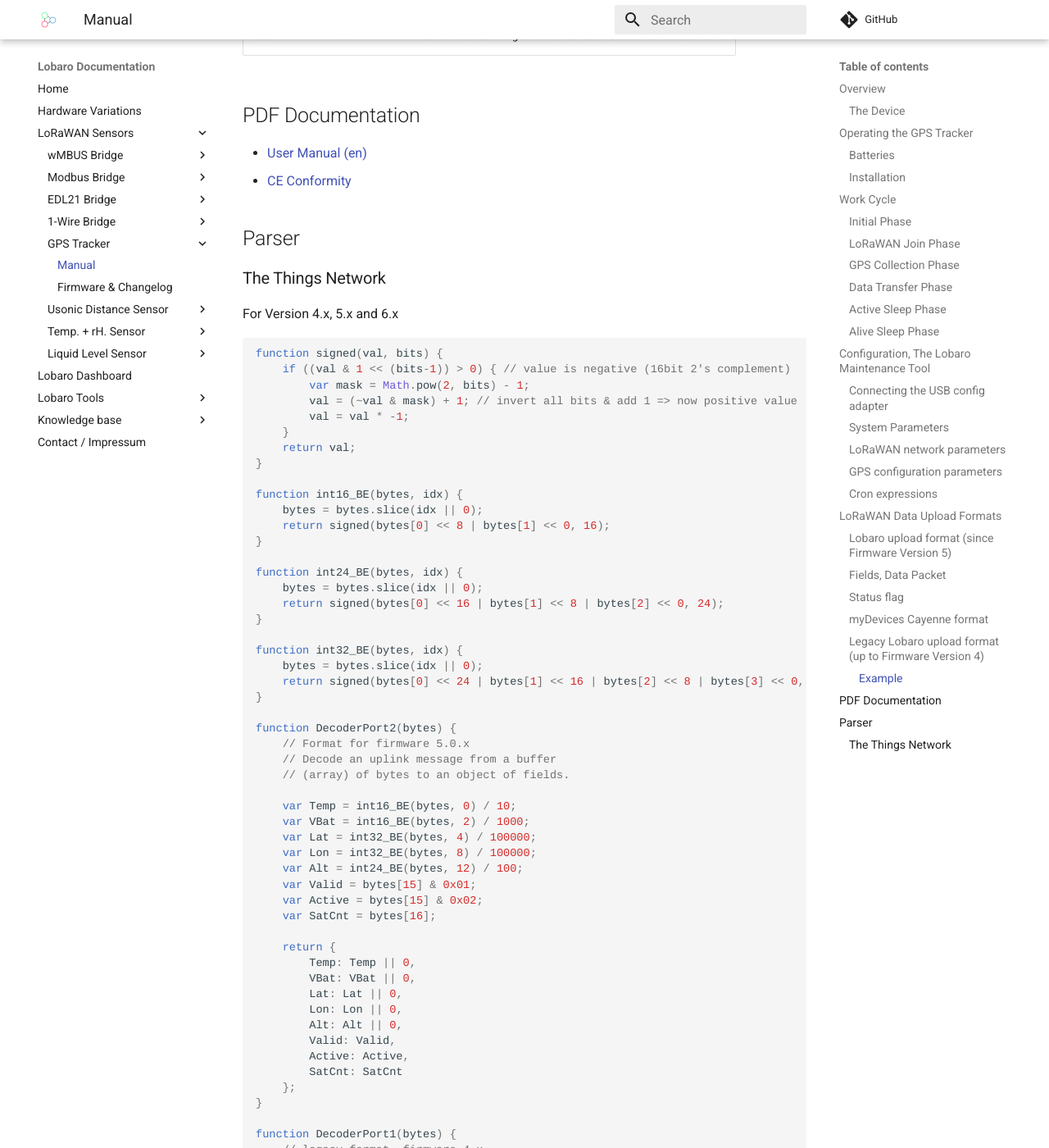
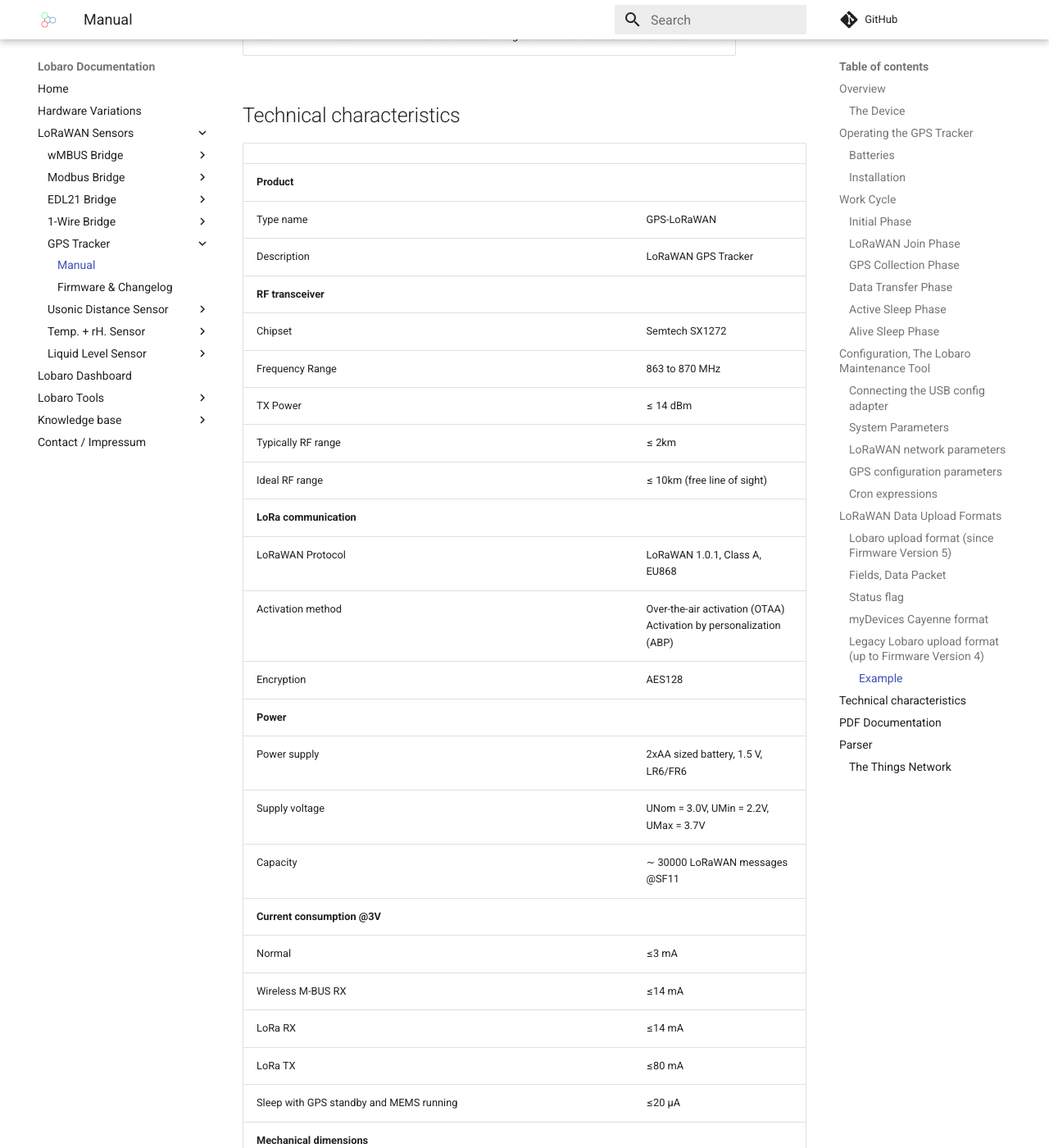
Before and after one commit to Lobaro/docs, an MkDocs documentation site: the page built from docs/lorawan-sensors/gps-lorawan/index.md, in a window 1280 px wide and 1400 px high, scrolled down 12019 px. Shown: the whole window at 82% size. Built offline with MkDocs 1.6.1 and Material for MkDocs 9.7.7, drawn with Linux system fonts in a browser that asks for light colours; a script that is not in the unit is left out; comment, search, counter and statistics services are not loaded; some of the changed text lies outside the part shown.

```diff
--- a/docs/lorawan-sensors/gps-lorawan/index.md
+++ b/docs/lorawan-sensors/gps-lorawan/index.md
@@ -348,6 +348,42 @@
 |valid|**01**|01hex ≙ valid measurement, could receive GPS signal|
 |sat|**06**|06hex = 06dec ≙ Signal of 6 satellites received for measurement|
 
+## Technical characteristics
+|||
+|-|-|
+|**Product**||
+|Type name|GPS-LoRaWAN|
+|Description|LoRaWAN GPS Tracker|
+|**RF transceiver**||
+|Chipset|Semtech SX1272|
+|Frequency Range|863 to 870 MHz|
+|TX Power|≤ 14 dBm|
+|Typically RF range|≤ 2km|
+|Ideal RF range|≤ 10km (free line of sight)|
+|**LoRa communication**||
+|LoRaWAN Protocol|LoRaWAN 1.0.1, Class A, EU868|
+|Activation method|Over-the-air activation (OTAA) <br> Activation by personalization (ABP)|
+|Encryption|AES128|
+|**Power**||
+|Power supply|2xAA sized battery, 1.5 V, LR6/FR6|
+|Supply voltage|UNom = 3.0V, UMin = 2.2V, UMax = 3.7V|
+|Capacity|∼ 30000 LoRaWAN messages @SF11|
+|**Current consumption @3V**||
+|Normal|≤3 mA|
+|Wireless M-BUS RX|≤14 mA|
+|LoRa RX|≤14 mA|
+|LoRa TX|≤80 mA|
+|Sleep with GPS standby and MEMS running|≤20 µA|
+|**Mechanical dimensions**||
+|Size|114.3 mm x 59.3 mm x 26.8 mm|
+|Housing Material|ABS plastic|
+|**Environmental Requirements**||
+|Operating temperature range|-20°C to +55°C|
+|Max. Installation height|2m|
+|**Conformity**||
+|<img title="CE" alt="CE logo" src="/img/symbol-ce.svg" height="60"> <img title="weee" title="weee logo" src="/img/symbol-weee.svg" height="60">||
+
+
 
 ## PDF Documentation
 * [User Manual (en)](files/lorawan-gps-tracker_en.pdf)
```
